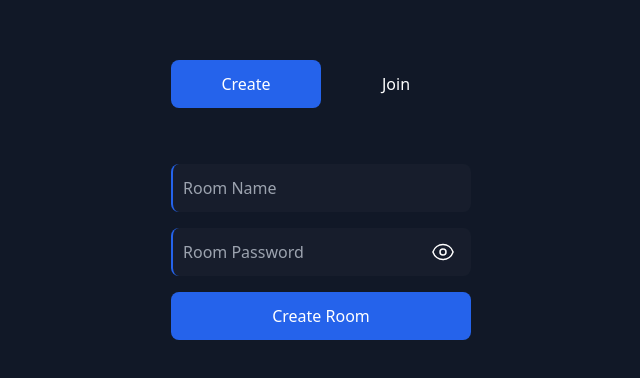
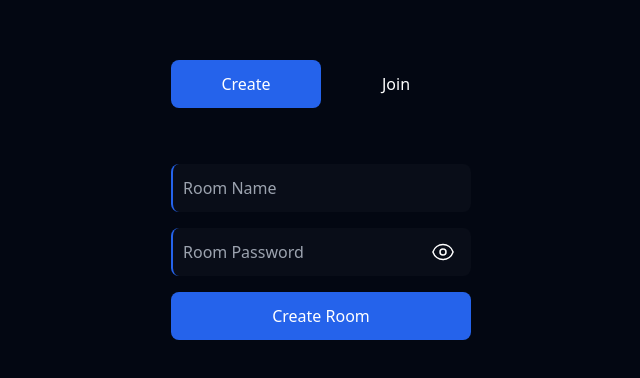
Before and after one commit to IP-2024/Chat-Room, a website: page index.html in a window 1280 px wide. Shown: the part 200-578 px from the top of the page, without its empty margins (319-959 px from the left). Drawn offline with nearby package versions, Linux system fonts and the light colour scheme; files whose address does not match are found by name.

Commit message:
Update index.html

```diff
--- a/index.html
+++ b/index.html
@@ -8,7 +8,7 @@
   <title>Chat Room</title>
 </head>
 
-<body class="flex min-h-dvh items-center justify-center bg-gray-900">
+<body class="flex min-h-dvh items-center justify-center bg-gray-950">
   <div id="particles-js" class="absolute -z-[1] h-full w-full"></div>
   <div class="flex w-80 flex-col gap-14 rounded-lg p-2.5">
     <div class="relative flex h-12 *:w-1/2 *:text-white">
```
